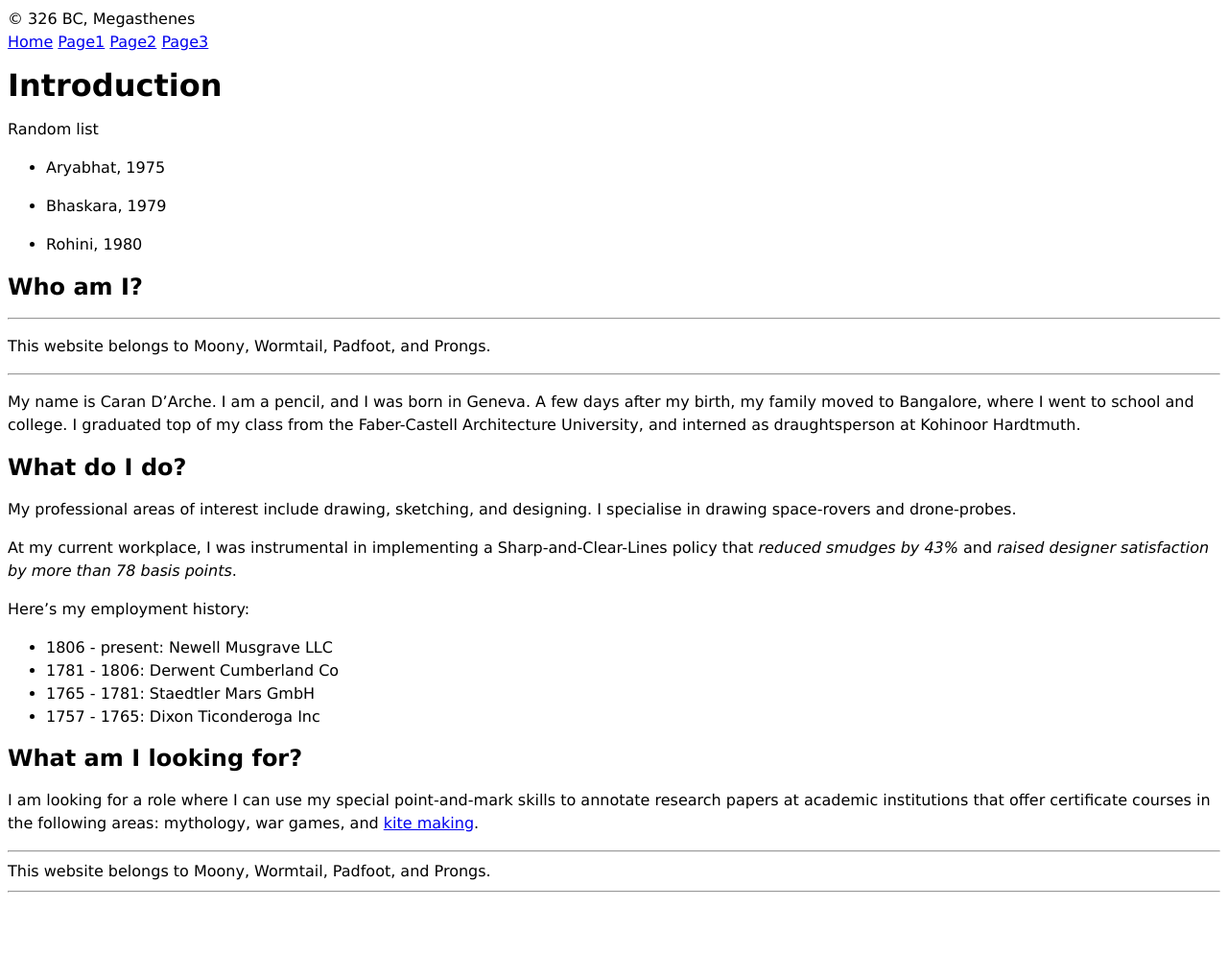
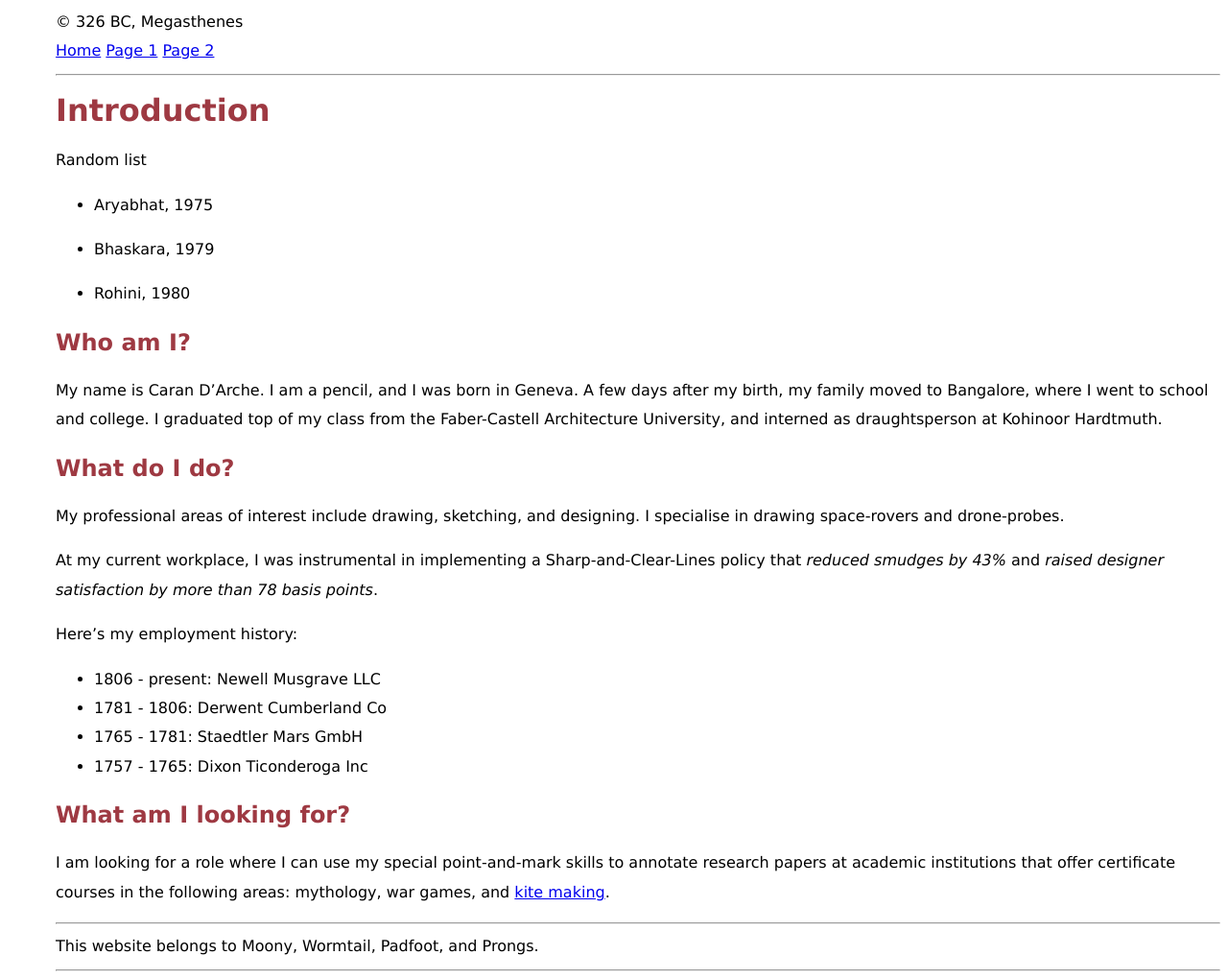
Before and after one commit to pdtechwriter/probable-palm-tree, a Jekyll site: the page built from index.md, in a window 1280 px wide. Shown: the whole page at 96% size. Built offline with Jekyll 4.4.1, drawn with Linux system fonts in a browser that asks for light colours; our own code applies the rules of GitHub Pages for plain Markdown files; before the commit the page ends 938 px from its top, so only the background shows below that.

Commit message:
content updates

```diff
--- a/_layouts/demo_template.html
+++ b/_layouts/demo_template.html
@@ -8,10 +8,9 @@
 	<header>&copy; {{site.year}}, {{site.author}}</header>
 	<nav>
 	<a href="index.html">Home</a>
-	<a href="page1.html">Page1</a>
-	<a href="page2.html">Page2</a>
-	<a href="https://www.google.com">Page3</a>
-	</nav>
+	<a href="page1.html">Page 1</a>
+	<a href="page2.html">Page 2</a>
+	</nav><hr/>
       <div>
         {{ content }}
       </div>
--- a/assets/css/style.css
+++ b/assets/css/style.css
@@ -1,4 +1,7 @@
+h1, h2, h3, h4, h5, h6 {color:#9E3942;}
+
 body {
-	line-height: 150%;
-	font-family: Verdana;
+	line-height: 190%;
+	padding-left: 50px;
+	font-family: Verdana, Helvetica;
 }
--- a/index.md
+++ b/index.md
@@ -11,8 +11,6 @@ Random list
 {% endfor %}
 
 ## Who am I?
-
-{% include footer.txt %}
 
 My name is Caran D’Arche. I am a pencil, and I was born in Geneva. A few days after my birth, my family moved to Bangalore, where I went to school and college. I graduated top of my class from the Faber-Castell Architecture University, and interned as draughtsperson at Kohinoor Hardtmuth.
 
```
Also changed, not shown: README.md, signboard.png (added).
